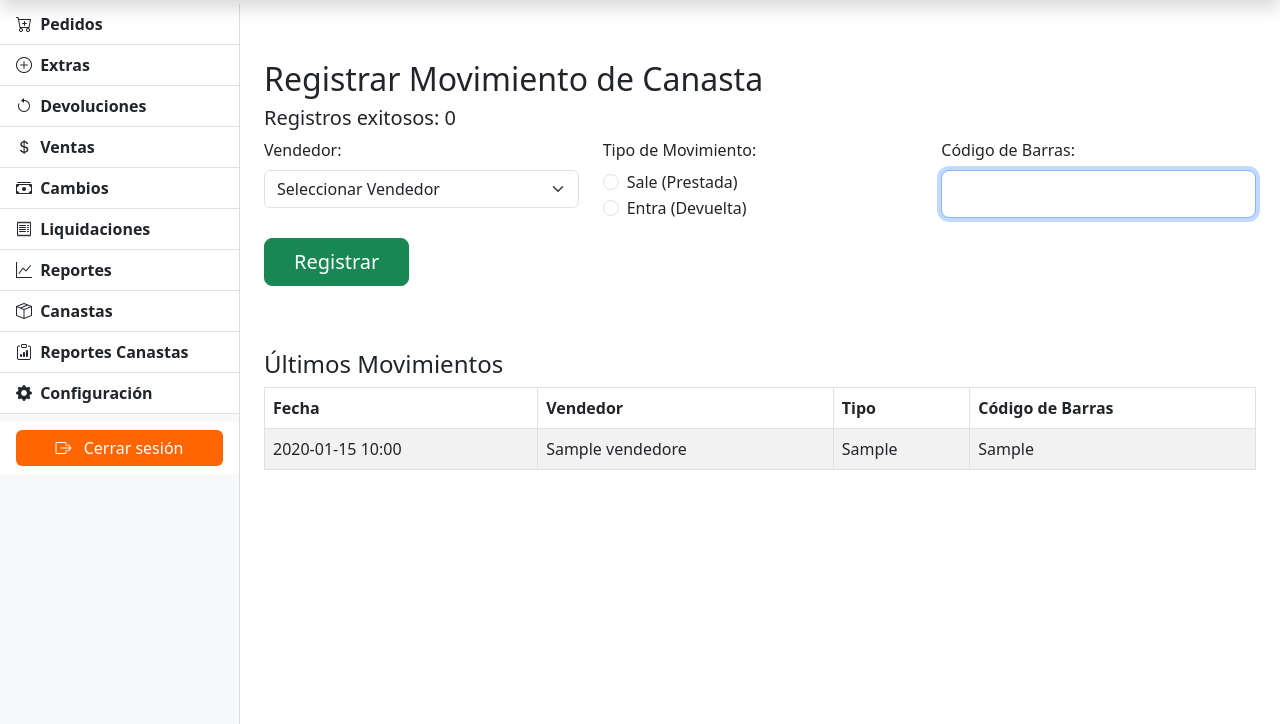
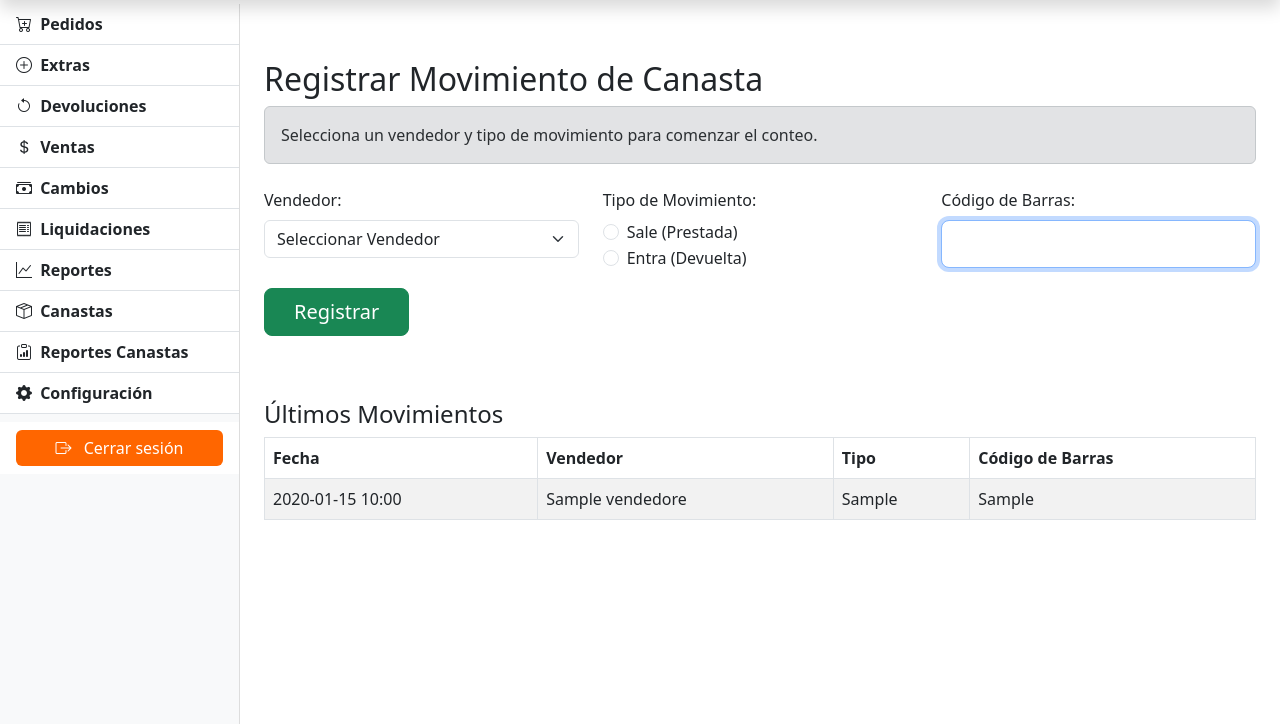
Before and after one commit to JohnFRave90/sistema_ventas, a Flask app: page /movimientos in a window 1280 px wide. Shown: the part 76-800 px from the top of the page. Run offline with Flask 3, Linux system fonts and the light colour scheme; a user stored in the database is signed in; tables that the repository leaves empty hold one stand-in row (values such as "Sample post").

Commit message:
contador de movimientos

```diff
--- a/app/routes/movimientos.py
+++ b/app/routes/movimientos.py
@@ -12,8 +12,11 @@ bp_movimientos = Blueprint('movimientos', __name__, template_folder='../template
 
 @bp_movimientos.route('/movimientos', methods=['GET', 'POST'])
 @login_required
-@rol_requerido('semiadmin','administrador')
+@rol_requerido('semiadmin', 'administrador')
 def registrar_movimiento():
+    from sqlalchemy import func
+    from datetime import datetime
+
     if 'contador_registros' not in session:
         session['contador_registros'] = 0
 
@@ -33,8 +36,9 @@ def registrar_movimiento():
                 if not canasta:
                     flash('Canasta no encontrada.', 'danger')
                 else:
-                    # Validar movimientos anteriores
-                    ultima = MovimientoCanasta.query.filter_by(codigo_barras=codigo_barras).order_by(MovimientoCanasta.fecha_movimiento.desc()).first()
+                    ultima = MovimientoCanasta.query.filter_by(
+                        codigo_barras=codigo_barras
+                    ).order_by(MovimientoCanasta.fecha_movimiento.desc()).first()
 
                     if tipo == 'Entra' and not ultima:
                         flash('No se ha registrado ningún movimiento para esta canasta, no se puede devolver.', 'danger')
@@ -54,7 +58,7 @@ def registrar_movimiento():
                         )
                         db.session.add(nuevo_mov)
 
-                        # Actualizar actualidad de la canasta
+                        # Actualizar estado de la canasta
                         if tipo == 'Sale':
                             canasta.actualidad = 'Prestada'
                         elif tipo == 'Entra':
@@ -64,18 +68,14 @@ def registrar_movimiento():
 
                         flash('Movimiento registrado correctamente.', 'success')
 
-                        # Mantener datos en sesión
-                        if vendedor_nombre != session.get('vendedor_seleccionado') or tipo != session.get('tipo_seleccionado'):
-                            session['contador_registros'] = 0
-
+                        # Mantener selección en sesión
                         session['vendedor_seleccionado'] = vendedor_nombre
                         session['tipo_seleccionado'] = tipo
                         session['codigo_barras'] = ''
-                        session['contador_registros'] += 1
 
         return redirect(url_for('movimientos.registrar_movimiento'))
 
-    # Datos para GET
+    # === GET ===
     vendedores = Vendedor.query.order_by(Vendedor.nombre.asc()).all()
     movimientos = (db.session.query(MovimientoCanasta, Vendedor)
                    .join(Vendedor, MovimientoCanasta.codigo_vendedor == Vendedor.codigo_vendedor)
@@ -83,12 +83,31 @@ def registrar_movimiento():
                    .limit(100)
                    .all())
 
+    # === Contador diario de movimientos exitosos ===
+    hoy_inicio = datetime.now().replace(hour=0, minute=0, second=0, microsecond=0)
+    hoy_fin    = datetime.now().replace(hour=23, minute=59, second=59, microsecond=999999)
+
+    vendedor_codigo = None
+    if session.get('vendedor_seleccionado'):
+        vendedor_obj = Vendedor.query.filter_by(nombre=session['vendedor_seleccionado']).first()
+        if vendedor_obj:
+            vendedor_codigo = vendedor_obj.codigo_vendedor
+
+    contador_valor = 0
+    if vendedor_codigo and session.get('tipo_seleccionado'):
+        tipo_sel = session['tipo_seleccionado']
+        contador_valor = (db.session.query(func.count(MovimientoCanasta.id))
+                          .filter(MovimientoCanasta.codigo_vendedor == vendedor_codigo,
+                                  MovimientoCanasta.tipo_movimiento == tipo_sel,
+                                  MovimientoCanasta.fecha_movimiento.between(hoy_inicio, hoy_fin))
+                          .scalar())
+
     return render_template('movimientos/registro.html',
                            vendedores=vendedores,
                            vendedor_seleccionado=session.get('vendedor_seleccionado', ''),
                            tipo_seleccionado=session.get('tipo_seleccionado', ''),
                            codigo_barras=session.get('codigo_barras', ''),
-                           contador_registros=session['contador_registros'],
+                           contador_registros=contador_valor,
                            movimientos=movimientos)
 
 @bp_movimientos.route('/informe_movimientos', methods=['GET'])
--- a/app/routes/reportes.py
+++ b/app/routes/reportes.py
@@ -503,7 +503,6 @@ def export_extras_productos_excel():
     return send_file(output, as_attachment=True, download_name=filename,
                      mimetype='application/vnd.openxmlformats-officedocument.spreadsheetml.sheet')
 
-
 # Formulario de devoluciones por producto
 @reportes_bp.route('/devoluciones_por_producto', methods=['GET'])
 @login_required
--- a/app/templates/movimientos/registro.html
+++ b/app/templates/movimientos/registro.html
@@ -4,7 +4,19 @@
 <div class="container mt-4">
     <h2>Registrar Movimiento de Canasta</h2>
 
-    <h5>Registros exitosos: {{ contador_registros }}</h5>
+    {% if tipo_seleccionado == 'Sale' %}
+        <div class="alert alert-warning mb-4">
+            <strong>Prestadas hoy:</strong> {{ contador_registros }} canastas registradas exitosamente
+        </div>
+    {% elif tipo_seleccionado == 'Entra' %}
+        <div class="alert alert-info mb-4">
+            <strong>Devueltas hoy:</strong> {{ contador_registros }} canastas registradas exitosamente
+        </div>
+    {% else %}
+        <div class="alert alert-secondary mb-4">
+            Selecciona un vendedor y tipo de movimiento para comenzar el conteo.
+        </div>
+    {% endif %}
 
     <form method="POST" autocomplete="off" class="mb-4">
         <div class="row">
```
